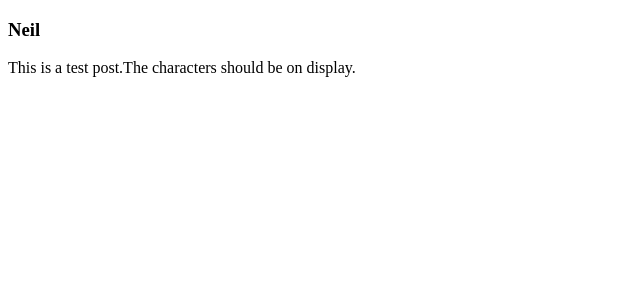
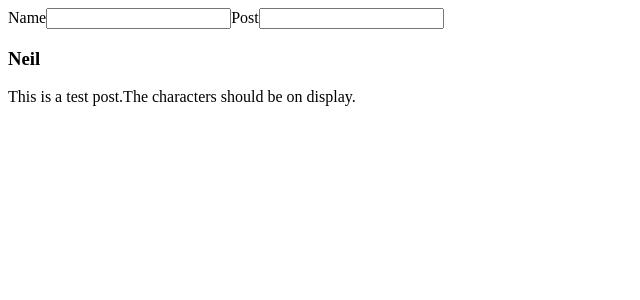
Before and after one commit to Byakuya91/Social-Feed, a React (Create React App) app: page / in a window 1280 px wide. Shown: the top 300 px of the page, without its empty margins (0-640 px from the left). Built offline with nearby package versions, Linux system fonts and the light colour scheme.

Commit message:
I've started with the CreatePosts component and implemented a form with a name and a post with input boxes. I will need to implement functionality with UseState and get a button in there. But so far so good.

```diff
--- a/src/App.js
+++ b/src/App.js
@@ -1,5 +1,6 @@
 import React, { useState } from "react";
 import DisplayPosts from "./Components/DisplayPosts/DisplayPosts";
+import CreatePosts from "./Components/CreatePost/CreatePost";
 
 function App() {
   const [posts, setPosts] = useState([
@@ -10,6 +11,7 @@ function App() {
   ]);
   return (
     <div>
+      <CreatePosts />
       <DisplayPosts parentPosts={posts} />
     </div>
   );
--- a/src/Components/CreatePost/CreatePost.jsx
+++ b/src/Components/CreatePost/CreatePost.jsx
@@ -1,7 +1,20 @@
 import React, { useState } from 'react';
 
 const CreatePosts = (props) => {
-    return (  );
+    return (
+       <form>
+       <labeL>Name</labeL>
+       <input type="text" />
+       <labeL>Post</labeL>
+       <input type="text" />
+
+
+
+
+       </form>
+
+
+     );
 }
 
 export default CreatePosts;
```
